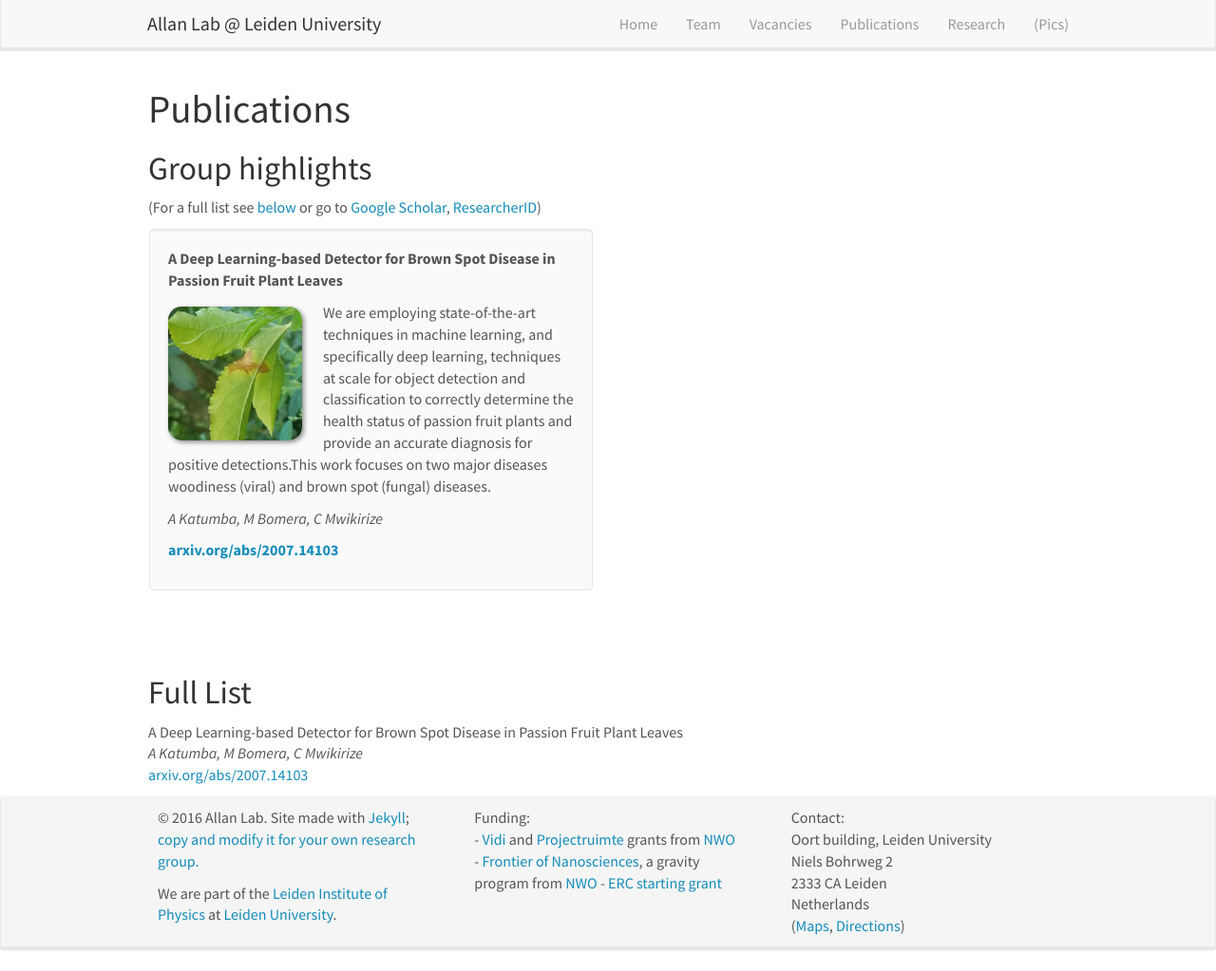
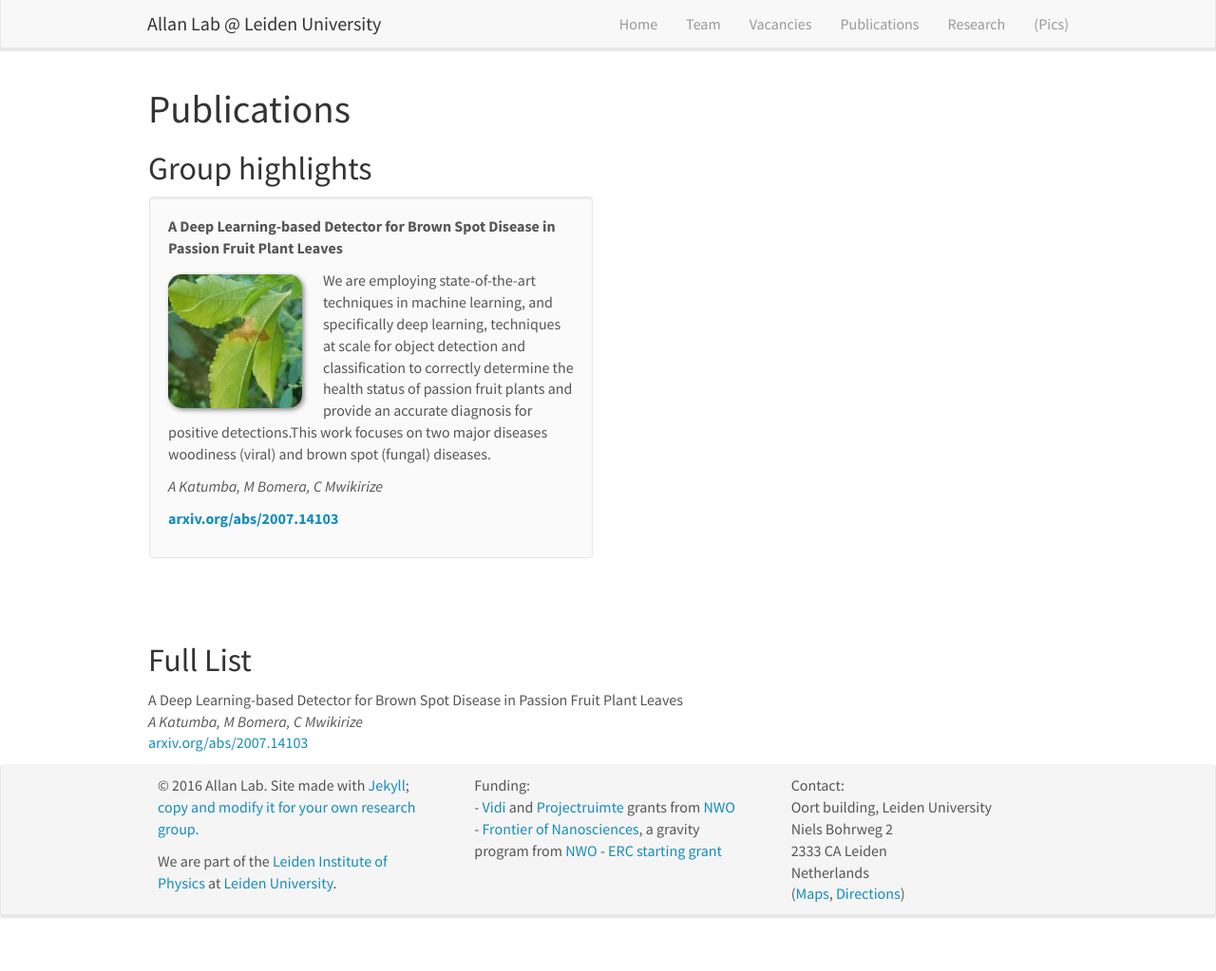
Before and after one commit to rifkatunda/marconimllab, a Jekyll site: the page built from _pages/publications.md, in a window 1280 px wide and 1023 px high. Shown: the whole window at 95% size. Built offline with Jekyll 4.4.1, drawn with Linux system fonts in a browser that asks for light colours; nearby versions of some CDN libraries; part of the change alters nothing that is shown.

Commit message:
Update publications.md

```diff
--- a/_pages/publications.md
+++ b/_pages/publications.md
@@ -1,7 +1,7 @@
 ---
-title: "Allan Lab - Publications"
+title: "Marconi Society Machine Learning Laboratory- Publications"
 layout: gridlay
-excerpt: "Allan Lab -- Publications."
+excerpt: "Marconi Society Machine Learning Laboratory -- Publications."
 sitemap: false
 permalink: /publications/
 ---
@@ -11,7 +11,7 @@ permalink: /publications/
 
 ## Group highlights
 
-(For a full list see [below](#full-list) or go to [Google Scholar](https://scholar.google.ch/citations?user=TqxYWZsAAAAJ), [ResearcherID](https://www.researcherid.com/rid/D-7763-2012))
+<!-- (For a full list see [below](#full-list) or go to [Google Scholar](https://scholar.google.ch/citations?user=TqxYWZsAAAAJ), [ResearcherID](https://www.researcherid.com/rid/D-7763-2012)) -->
 
 {% assign number_printed = 0 %}
 {% for publi in site.data.publist %}
```
